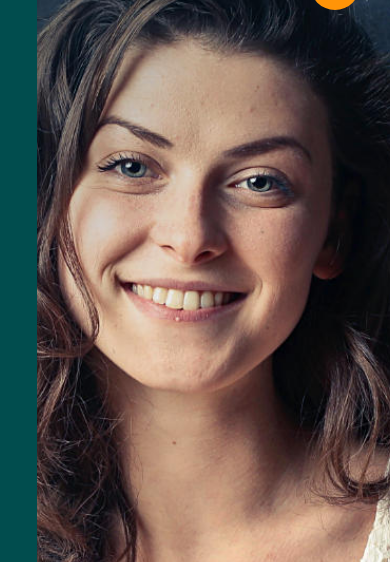
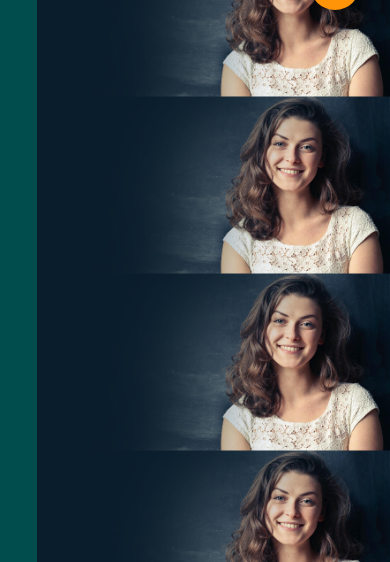
Before and after one commit to sjoseph1848/test-run, a plain HTML site: page index.html in a window 390 px wide. Shown: the part 60-622 px from the top of the page. Drawn offline with Linux system fonts and the light colour scheme; a web font is replaced by a local one.

Commit message:
adding contain to the media query

```diff
--- a/style.css
+++ b/style.css
@@ -486,7 +486,8 @@ section#about-me {
 
   section#showcase {
     background-position: 80%;
-    max-height: 100vh;
-    overflow: auto;
+    /* max-height: 100vh;
+    overflow: auto; */
+    background-size: contain;
   }
 }
```
